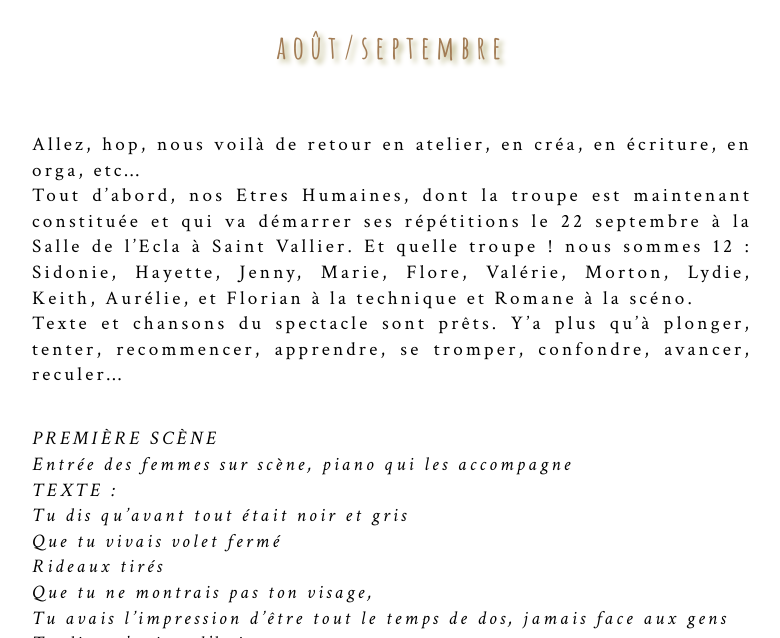
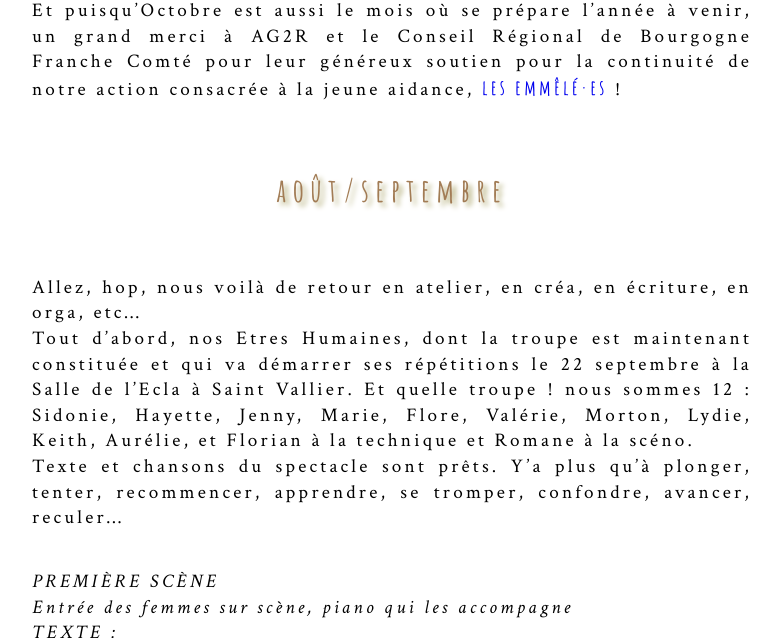
Before and after one commit to leshnik/revertouthaut, a Jekyll site: the page built from journal-de-bord.md, in a window 1280 px wide and 900 px high, scrolled down 3936 px, cut to the strip 262-900 px from the top of the window. Shown: the whole strip, without its empty margins (248-1028 px from the left). Built offline with Jekyll 4.4.1, drawn with Linux system fonts in a browser that asks for light colours.

Commit message:
journal oct add emmeles

```diff
--- a/journal-de-bord.md
+++ b/journal-de-bord.md
@@ -35,6 +35,8 @@ J’avais sûrement fait, dit, quelque chose de pas bien. Je méritais les punit
 <div class="center-big-block">
 <img src="https://res.cloudinary.com/dnxcesebo/image/upload/v1763207010/la-novelline-a-dix-ans_wluapk.png">
 </div>
+
+<p class="intro-text">Et puisqu’Octobre est aussi le mois où se prépare l’année à venir, un grand merci à AG2R et le Conseil Régional de Bourgogne Franche Comté pour leur généreux soutien pour la continuité de notre action consacrée à la jeune aidance, <a href="les-emmeles">les&nbsp;emmêlé&middot;es</a>&nbsp;!</p>
 
 <h2>août/septembre</h2>
 <p class="intro-text">Allez, hop, nous voilà de retour en atelier, en créa, en écriture, en orga, etc… <br>
```
